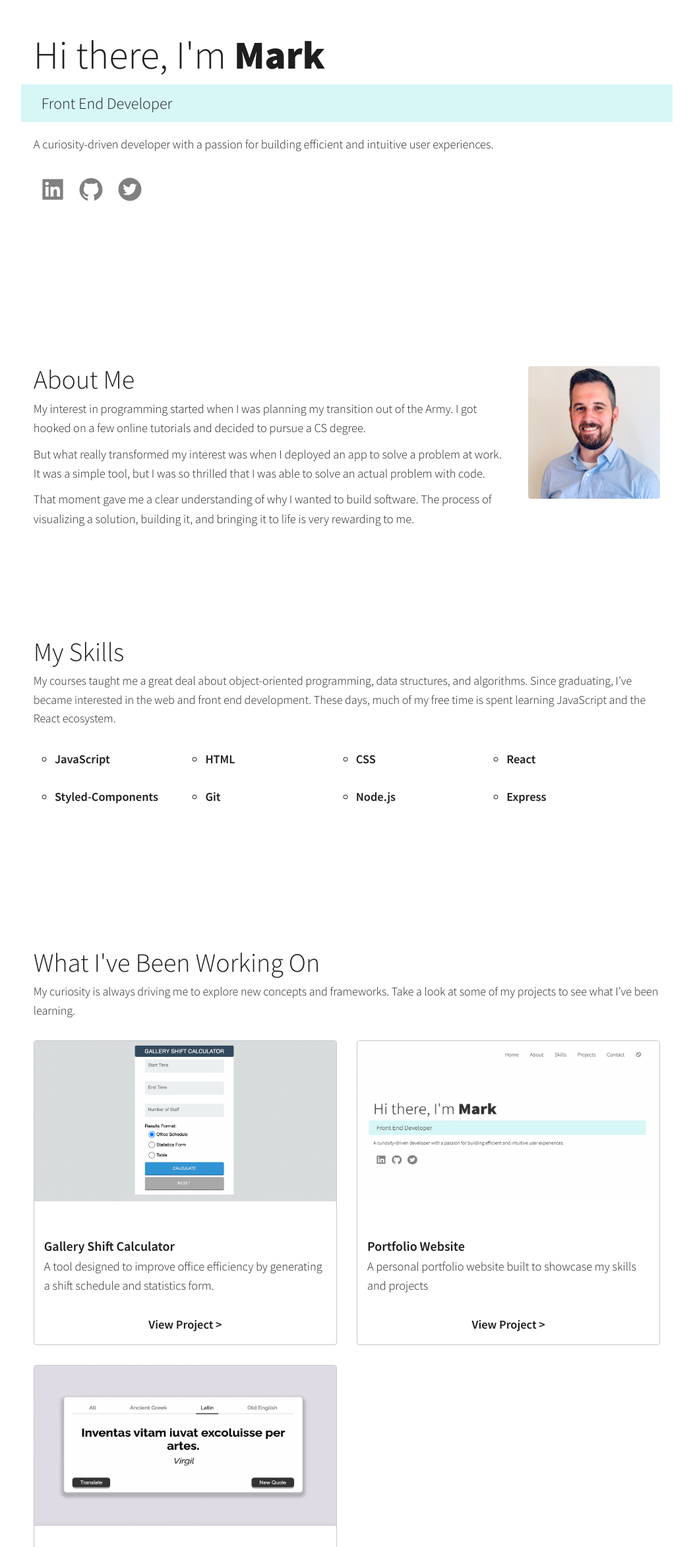
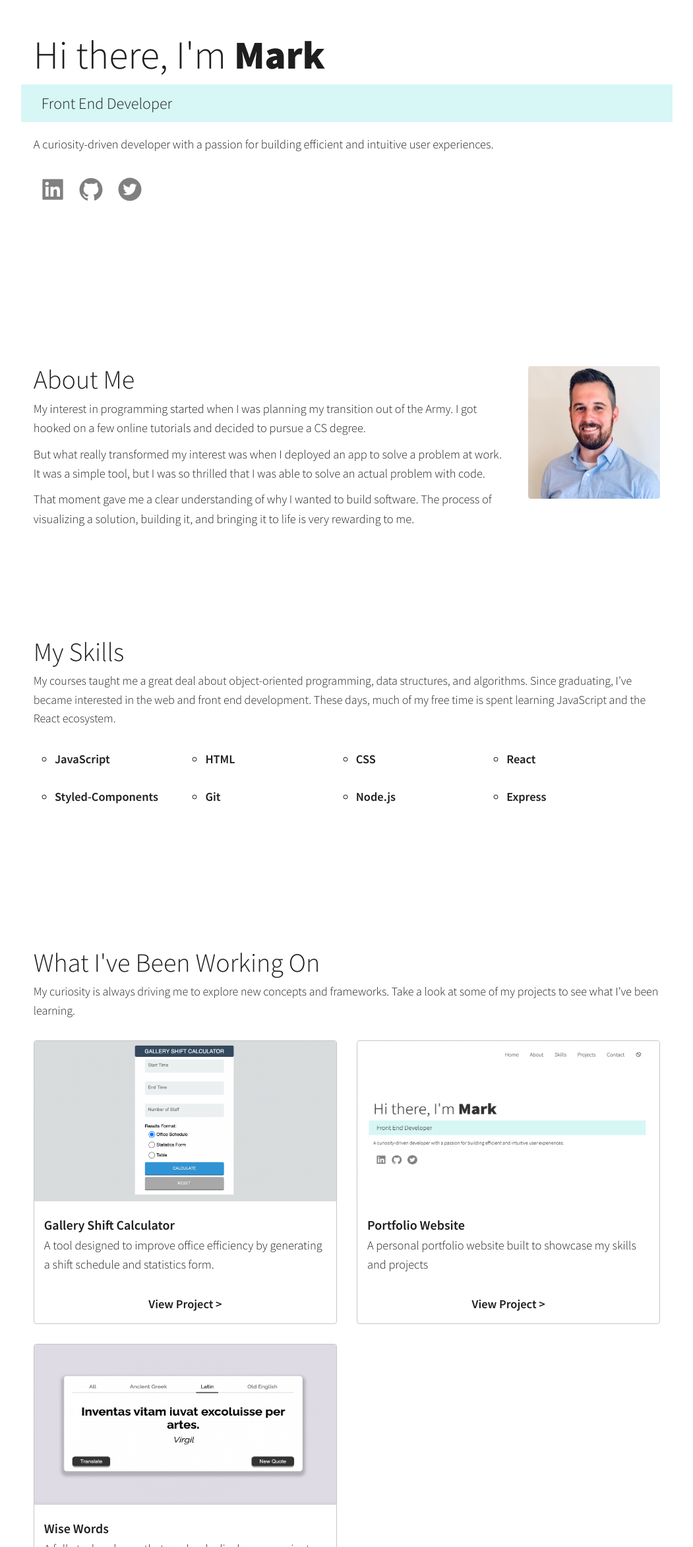
Before and after one commit to markjager13/next-portfolio, a Next.js app: page / in a window 1280 px wide. Shown: the part 221-2566 px from the top of the page at 66% size, without its empty margins (114-1165 px from the left). Built offline with nearby package versions, Linux system fonts and the light colour scheme.

Commit message:
fixed project card image whitespace issue

```diff
--- a/src/components/Projects/Projects.styled.js
+++ b/src/components/Projects/Projects.styled.js
@@ -45,7 +45,6 @@ export const CardImageContainer = styled.div`
 
 export const CardImage = styled.div`
     width: 100%;
-    height: 275px;
     object-fit: cover;
     display: block;
     border-radius: 4px 4px 0 0;
--- a/src/themes/default.js
+++ b/src/themes/default.js
@@ -7,6 +7,7 @@ const defaultTheme = {
   // Breakpoints for responsive design
   breakpoints: {
     vsm: 'screen and (min-width: 440px)',
+    smlr: 'screen and (min-width: 530px)',
     sm: 'screen and (min-width: 640px)',
     md: 'screen and (min-width: 768px)',
     lg: 'screen and (min-width: 1024px)'
```
